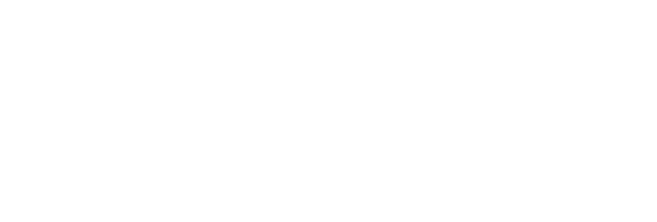
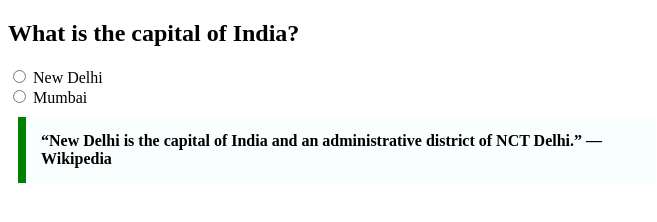
Before and after one commit to acciojob/trivia-Chakri17187, a website: page main.html in a window 1280 px wide. Shown: the whole page, without its empty margins (0-657 px from the left). Drawn offline with Linux system fonts and the light colour scheme.

Commit message:
created a submission

```diff
--- a/main.html
+++ b/main.html
@@ -8,6 +8,36 @@
 
 <body>
 	<!-- the entire body must be written by student -->
+    <!DOCTYPE html>
+<html>
+<head>
+  <link rel="stylesheet" href="styles.css">
+</head>
+<body>
+
+  <!-- Question Section -->
+  <form>
+    <h2>What is the capital of India?</h2>
+    <label>
+      <input type="radio" name="capital" value="newdelhi">
+      New Delhi
+    </label><br>
+    <label>
+      <input type="radio" name="capital" value="mumbai">
+      Mumbai
+    </label>
+  </form>
+
+  <!-- Quotation Section -->
+  <blockquote class="styled-quote">
+    “New Delhi is the capital of India and an administrative district of NCT Delhi.” — Wikipedia
+  </blockquote>
+
+</body>
+</html>
+
+
+
     <script type="text/javascript" src="./script.js">
 </script>
 
--- a/styles.css
+++ b/styles.css
@@ -1,2 +1,10 @@
+.styled-quote {
+  max-width: 600px;
+  margin: 10px;
+  padding: 15px;
+  border-left: 8px solid green;
+  background-color: #f8fffe;
+  font-weight: bold;
+}
 
 /* Your CSS Code here. */
```
